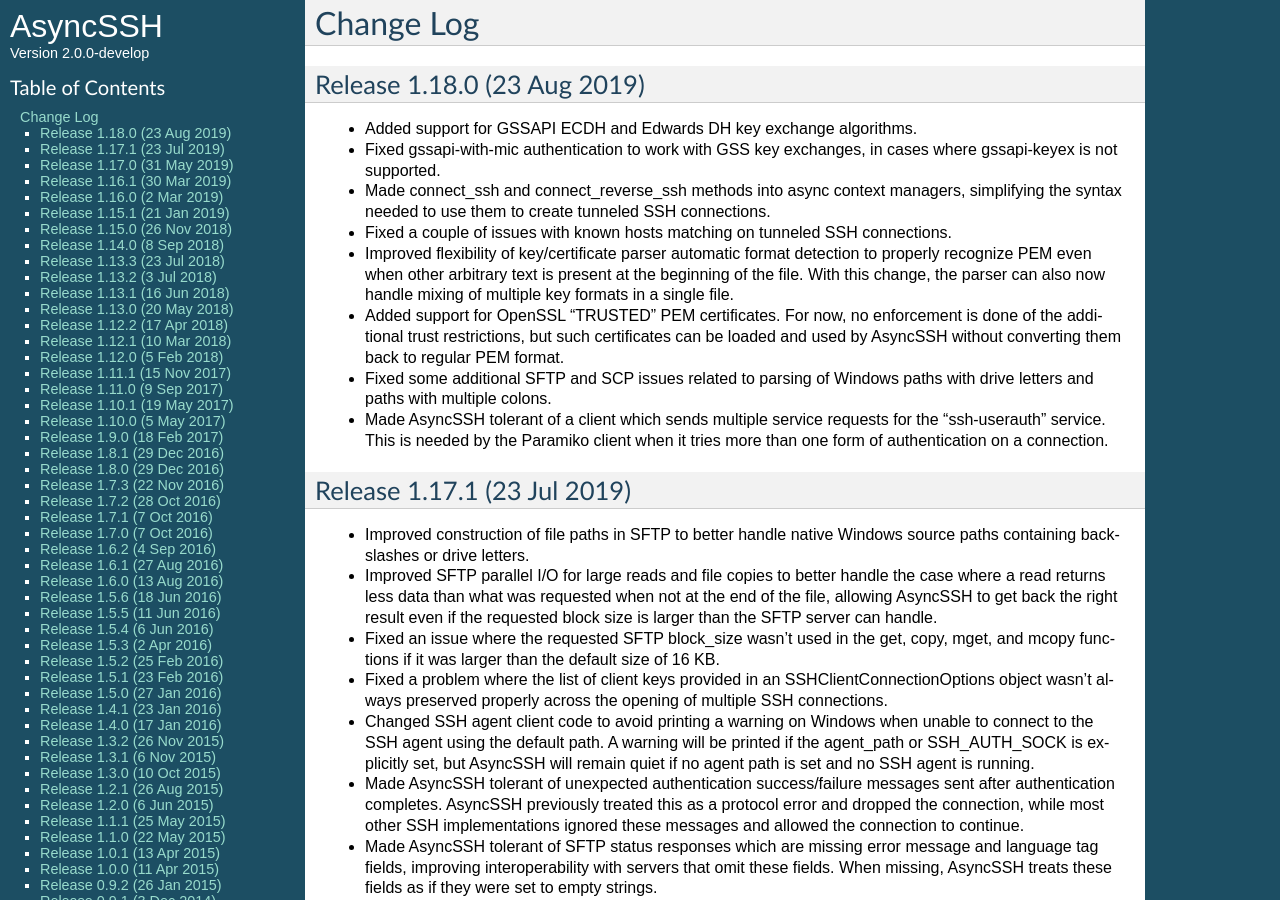
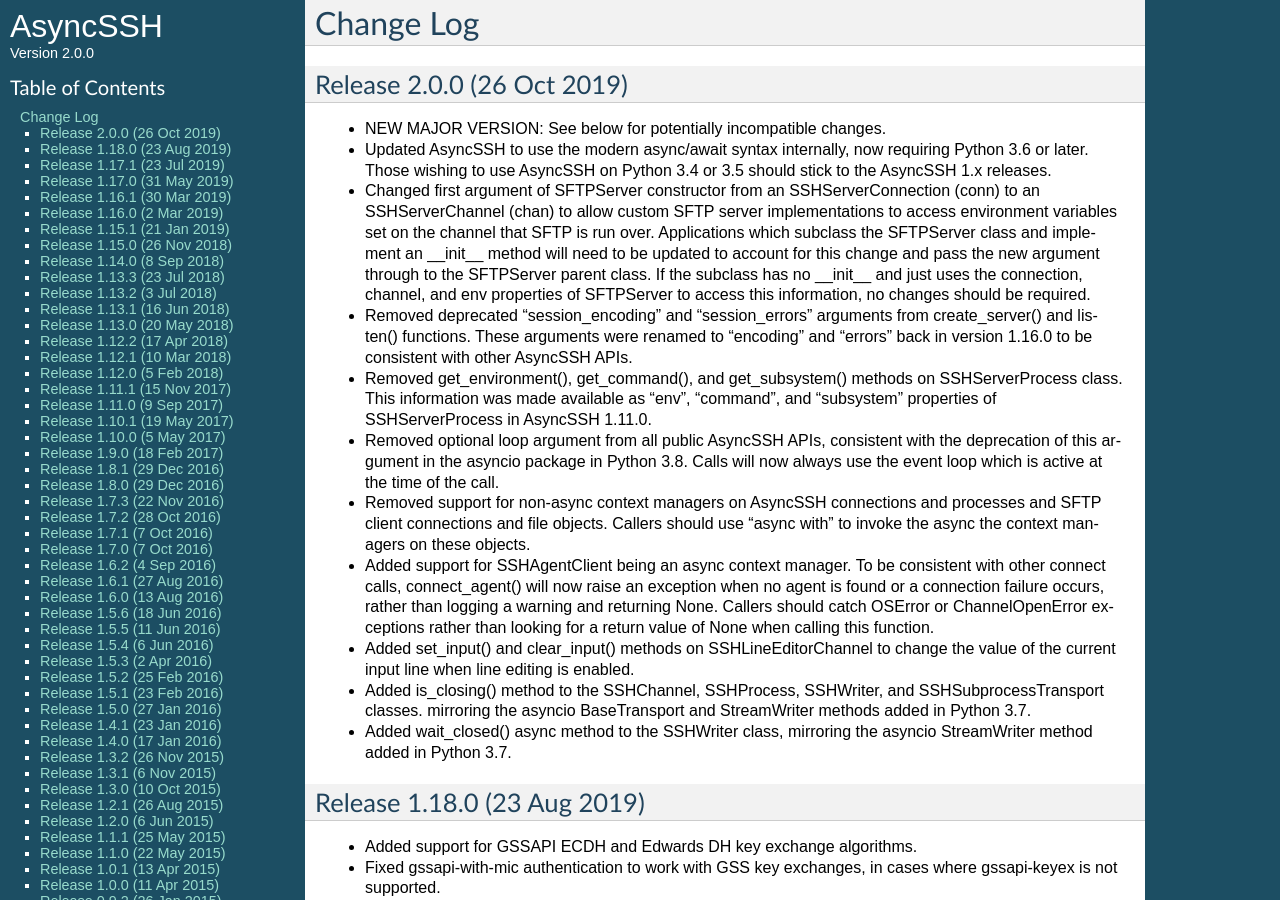
Before and after one commit to ronf/asyncssh, a Sphinx documentation site: the page built from docs/changes.rst, in a window 1280 px wide and 900 px high. Built offline with Sphinx 7.4.7, drawn with Linux system fonts in a browser that asks for light colours.

Commit message:
Bump version number up to 2.0.0 and update change log

```diff
--- a/asyncssh/version.py
+++ b/asyncssh/version.py
@@ -26,4 +26,4 @@ __author_email__ = 'ronf@timeheart.net'
 
 __url__ = 'http://asyncssh.timeheart.net'
 
-__version__ = '2.0.0-develop'
+__version__ = '2.0.0'
--- a/docs/changes.rst
+++ b/docs/changes.rst
@@ -2,6 +2,63 @@
 
 Change Log
 ==========
+
+Release 2.0.0 (26 Oct 2019)
+---------------------------
+
+* NEW MAJOR VERSION: See below for potentially incompatible changes.
+
+* Updated AsyncSSH to use the modern async/await syntax internally,
+  now requiring Python 3.6 or later. Those wishing to use AsyncSSH on
+  Python 3.4 or 3.5 should stick to the AsyncSSH 1.x releases.
+
+* Changed first argument of SFTPServer constructor from an
+  SSHServerConnection (conn) to an SSHServerChannel (chan) to allow
+  custom SFTP server implementations to access environment variables
+  set on the channel that SFTP is run over. Applications which subclass
+  the SFTPServer class and implement an __init__ method will need to be
+  updated to account for this change and pass the new argument through
+  to the SFTPServer parent class. If the subclass has no __init__ and
+  just uses the connection, channel, and env properties of SFTPServer
+  to access this information, no changes should be required.
+
+* Removed deprecated "session_encoding" and "session_errors" arguments
+  from create_server() and listen() functions. These arguments were
+  renamed to "encoding" and "errors" back in version 1.16.0 to be
+  consistent with other AsyncSSH APIs.
+
+* Removed get_environment(), get_command(), and get_subsystem() methods
+  on SSHServerProcess class. This information was made available as
+  "env", "command", and "subsystem" properties of SSHServerProcess in
+  AsyncSSH 1.11.0.
+
+* Removed optional loop argument from all public AsyncSSH APIs,
+  consistent with the deprecation of this argument in the asyncio
+  package in Python 3.8. Calls will now always use the event loop
+  which is active at the time of the call.
+
+* Removed support for non-async context managers on AsyncSSH connections
+  and processes and SFTP client connections and file objects. Callers
+  should use "async with" to invoke the async the context managers on
+  these objects.
+
+* Added support for SSHAgentClient being an async context manager. To
+  be consistent with other connect calls, connect_agent() will now
+  raise an exception when no agent is found or a connection failure
+  occurs, rather than logging a warning and returning None. Callers
+  should catch OSError or ChannelOpenError exceptions rather than
+  looking for a return value of None when calling this function.
+
+* Added set_input() and clear_input() methods on SSHLineEditorChannel
+  to change the value of the current input line when line editing is
+  enabled.
+
+* Added is_closing() method to the SSHChannel, SSHProcess, SSHWriter,
+  and SSHSubprocessTransport classes. mirroring the asyncio
+  BaseTransport and StreamWriter methods added in Python 3.7.
+
+* Added wait_closed() async method to the SSHWriter class, mirroring
+  the asyncio StreamWriter method added in Python 3.7.
 
 Release 1.18.0 (23 Aug 2019)
 ----------------------------
```
